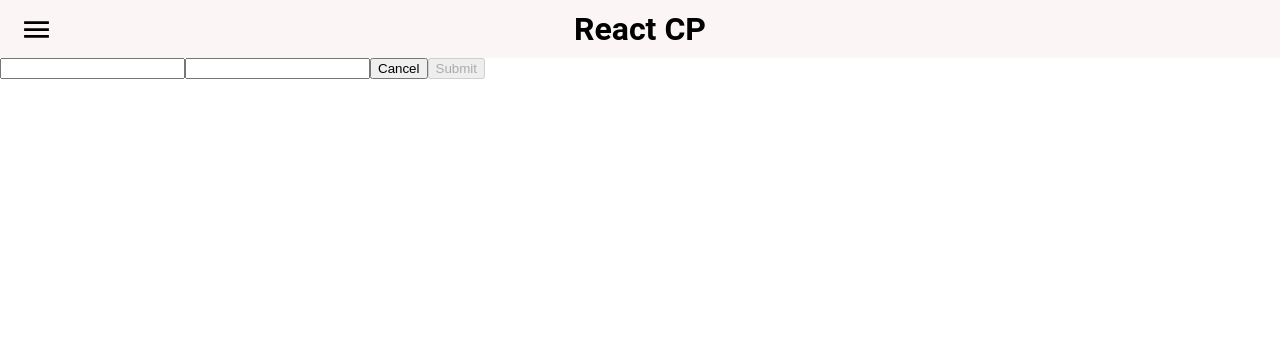
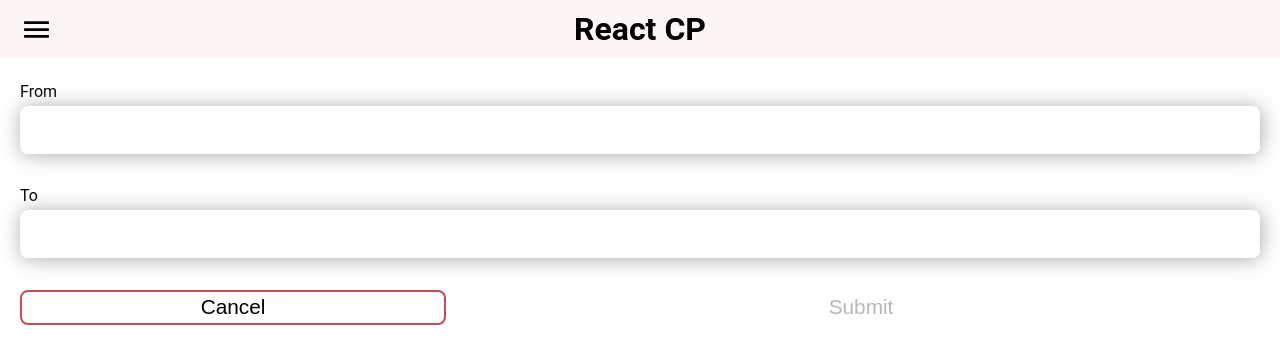
Before and after one commit to MaxKichiy/React-CP, a React (Create React App) app: page /new in a window 1280 px wide. Shown: the top 364 px of the page. Built offline with nearby package versions, Linux system fonts and the light colour scheme.

Commit message:
handle nothing to show, add functionality copy to clipboard, add coppied popup

```diff
--- a/src/components/Layout/Main/Index.js
+++ b/src/components/Layout/Main/Index.js
@@ -1,21 +1,52 @@
+import { useState } from 'react';
+import { Link } from 'react-router-dom';
+import PopUp from '../PopUp';
 import Item from './Item';
 
 function Main({ colorList, deleteHandler }) {
+  const [isShowing, setIsShowing] = useState(false);
+
   let myColors =
     colorList &&
     colorList.map((el) => (
       <Item
-        deleteHandler={() => deleteHandler(el.id)}
+        deleteHandler={(e) => {
+          e.stopPropagation();
+          deleteHandler(el.id);
+        }}
         key={el.id}
         from={el.from}
         to={el.to}
         id={el.id}
+        onClickItem={() => {
+          navigator.clipboard.writeText(`linear-gradient(to right, ${el.from},${el.to})`);
+          newPop();
+        }}
       />
     ));
+
+  let newPop = () => {
+    setIsShowing(true);
+    setTimeout(() => {
+      setIsShowing(false);
+    }, 2000);
+  };
   return (
     <section className='main'>
+      {isShowing && <PopUp />}
       <div className='main__wrapper'>
-        <ul className='main__list'>{myColors}</ul>
+        <ul className='main__list'>
+          {myColors.length >= 1 ? (
+            myColors
+          ) : (
+            <h2 style={{ textAlign: 'center', marginTop: '5rem' }}>
+              <Link className='main__title' to='/new'>
+                Добавьте
+              </Link>
+              &nbsp; свой любимый градиент
+            </h2>
+          )}
+        </ul>
       </div>
     </section>
   );
--- a/src/components/Layout/Main/Item.js
+++ b/src/components/Layout/Main/Item.js
@@ -1,20 +1,25 @@
 import { Link } from 'react-router-dom';
 
-function Item({ from, to, deleteHandler, id }) {
+function Item({ from, to, deleteHandler, id, onClickItem }) {
   return (
-    <li className='main__item'>
+    <li onClick={onClickItem} className='main__item'>
       <div
         style={{ background: `linear-gradient(to right, ${from},${to})` }}
         className='main__item-color'></div>
       <div className='main__item-name'>
         {from} {to}
       </div>
-      <span onClick={deleteHandler} className='main__item-del'>
-        &times;
-      </span>
-      <Link to={`/edit/${id}`} className='main__item-del'>
-        &hearts;
-      </Link>
+      <div className='main__item-panel'>
+        <span onClick={deleteHandler} className='main__item-del'>
+          &times;
+        </span>
+        <Link onClick={(e) => e.stopPropagation()} to={`/edit/${id}`} className='main__item-del'>
+          <svg xmlns='http://www.w3.org/2000/svg' height='24' viewBox='0 0 24 24' width='24'>
+            <path d='M0 0h24v24H0z' fill='none' />
+            <path d='M3 17.25V21h3.75L17.81 9.94l-3.75-3.75L3 17.25zM20.71 7.04c.39-.39.39-1.02 0-1.41l-2.34-2.34c-.39-.39-1.02-.39-1.41 0l-1.83 1.83 3.75 3.75 1.83-1.83z' />
+          </svg>
+        </Link>
+      </div>
     </li>
   );
 }
--- a/src/components/Layout/New.js
+++ b/src/components/Layout/New.js
@@ -13,9 +13,7 @@ function New({ addNew, colorList, edit }) {
   const [from, setFrom] = useState(editableItem ? editableItem[0].from : editableItem);
   const [to, setTo] = useState(editableItem ? editableItem[0].to : editableItem);
   const [matchFrom, setMatchFrom] = useState(isEdit ? true : false);
-  console.log('🚀 ~ file: New.js ~ line 16 ~ New ~ matchFrom', matchFrom);
   const [matchTo, setMatchTo] = useState(isEdit ? true : false);
-  console.log('🚀 ~ file: New.js ~ line 17 ~ New ~ matchTo', matchTo);
 
   const history = useHistory();
 
@@ -57,20 +55,75 @@ function New({ addNew, colorList, edit }) {
   let disabled = matchFrom && matchTo;
 
   let form = (
-    <form onSubmit={formHandler}>
-      <input onChange={inputHandler} type='text' required name='from' value={from} />
-      <input onChange={inputHandler} type='text' required name='to' value={to} />
-      <button>Cancel</button>
-      <button disabled={!disabled}>Submit</button>
+    <form className='new__form' onSubmit={formHandler}>
+      <label>
+        From
+        <input
+          className='new__input'
+          onChange={inputHandler}
+          type='text'
+          required
+          name='from'
+          value={from}
+        />
+      </label>
+      <label>
+        To
+        <input
+          className='new__input'
+          onChange={inputHandler}
+          type='text'
+          required
+          name='to'
+          value={to}
+        />
+      </label>
+      <div className='new__button-wrapper'>
+        <button
+          type='button'
+          className='new__button button button-secondary'
+          onClick={() => history.push('/')}>
+          Cancel
+        </button>
+        <button className='new__button button button-main' disabled={!disabled}>
+          Submit
+        </button>
+      </div>
     </form>
   );
   if (isEdit) {
     form = (
-      <form onSubmit={editHandler}>
-        <input onChange={inputHandler} type='text' required name='from' value={from} />
-        <input onChange={inputHandler} type='text' required name='to' value={to} />
-        <button>Cancel</button>
-        <button disabled={!disabled}>Submit</button>
+      <form className='new__form' onSubmit={editHandler}>
+        <label>
+          From
+          <input
+            className='new__input'
+            onChange={inputHandler}
+            type='text'
+            required
+            name='from'
+            value={from}
+          />
+        </label>
+        <input
+          className='new__input'
+          onChange={inputHandler}
+          type='text'
+          required
+          name='to'
+          value={to}
+        />
+        <div className='new__button-wrapper'>
+          <button
+            type='button'
+            onClick={() => history.push('/')}
+            className='new__button button button-secondary'>
+            Cancel
+          </button>
+          <button className='new__button button button-main' disabled={!disabled}>
+            Submit
+          </button>
+        </div>
       </form>
     );
   }
--- /dev/null
+++ b/src/components/Layout/PopUp.js
@@ -0,0 +1,11 @@
+import React from 'react';
+
+function PopUp() {
+  return (
+    <div className='popup'>
+      <p>Coppied!</p>
+    </div>
+  );
+}
+
+export default PopUp;
--- a/src/scss/components/header.scss
+++ b/src/scss/components/header.scss
@@ -7,7 +7,7 @@
     justify-content: center;
     align-items: center;
   }
-  &__nav-list {
+  // &__nav-list {
   // position: fixed;
   // left: 0;
   // top: 0;
@@ -16,16 +16,18 @@
   // height: 100vh;
   // padding-top: 200px;
   // display: none;
-  }
+  // }
   &__menu-button {
     position: absolute;
     height: 33px;
     left: 0;
+    cursor: pointer;
   }
 }
 .nav {
   &__list {
     position: fixed;
+    z-index: 2;
     left: 0;
     top: 0;
     width: 60%;
--- a/src/scss/components/main.scss
+++ b/src/scss/components/main.scss
@@ -3,7 +3,16 @@
   &__wrapper {
     padding: 10px 20px;
   }
+  &__title {
+    color: #0f52ba;
+    border-bottom: 2px solid transparent;
+    transition: all 0.15s;
+    &:hover {
+      border-bottom: 2px solid #0f52ba;
+    }
+  }
   &__item {
+    position: relative;
     height: 80px;
     display: flex;
     align-items: center;
@@ -12,8 +21,16 @@
     border-bottom-left-radius: 20px;
     box-shadow: 1px 1px 20px #ccc;
     margin-bottom: 30px;
+    cursor: default;
+    &:hover .main__item-panel {
+      display: block;
+    }
+    &:hover .main__item-color {
+      animation: fullWidth 1s forwards;
+    }
   }
   &__item-color {
+    position: absolute;
     width: 100px;
     height: 100%;
   }
@@ -21,9 +38,51 @@
     font-size: 2rem;
     text-align: center;
     flex-grow: 1;
+    z-index: 1;
+    filter: drop-shadow(0px 0px 5px #fff);
+  }
+
+  &__item-panel {
+    z-index: 1;
+    display: none;
+    position: absolute;
+    right: 20px;
+    animation: showUp 0.17s ease-in;
   }
   &__item-del {
     font-size: 2rem;
     margin-right: 1rem;
+    cursor: pointer;
+    filter: drop-shadow(0px 0px 5px #fff);
   }
 }
+
+.popup {
+  z-index: 1;
+  margin: 0;
+  top: 90%;
+  left: 50%;
+  transform: translate(-50%, -90%);
+  position: absolute;
+  padding: 0.1rem 2rem;
+  border-radius: 30px;
+  background-color: #ccc;
+  border: 1px solid #999;
+}
+
+@keyframes showUp {
+  0% {
+    opacity: 0;
+  }
+  100% {
+    opacity: 1;
+  }
+}
+@keyframes fullWidth {
+  0% {
+    width: 100px;
+  }
+  100% {
+    width: 100%;
+  }
+}
--- a/src/scss/components/new.scss
+++ b/src/scss/components/new.scss
@@ -0,0 +1,28 @@
+.new {
+  padding: 1.5rem 20px;
+
+  &__form {
+    display: flex;
+    flex-direction: column;
+    justify-content: center;
+  }
+  &__input {
+    border: none;
+    height: 3rem;
+    width: 100%;
+    border-radius: 8px;
+    box-shadow: 1px 1px 20px #aaa;
+    margin-bottom: 2rem;
+    margin-top: 0.3rem;
+    font-size: 1.5rem;
+    padding: 0 1rem;
+  }
+  &__button-wrapper {
+    display: flex;
+    justify-content: space-between;
+  }
+
+  label {
+    color: #000;
+  }
+}
--- a/src/scss/index.scss
+++ b/src/scss/index.scss
@@ -14,6 +14,9 @@ a {
   text-decoration: none;
   color: #000;
 }
+* {
+  box-sizing: border-box;
+}
 
 body {
   padding: 0;
@@ -22,3 +25,34 @@ body {
   font-size: 16px;
   color: #000;
 }
+
+.button {
+  flex-grow: 1;
+  height: 35px;
+  border-radius: 8px;
+  background: none;
+  font-size: 1.3rem;
+  border: 2px solid #000;
+  cursor: pointer;
+  &:disabled {
+    border: none;
+  }
+  &.button-secondary {
+    margin-right: 1rem;
+    width: 30%;
+    border-color: rgb(192, 79, 79);
+    font-size: 1.3rem;
+    &:active {
+      color: #fff;
+      background-color: rgb(192, 79, 79);
+    }
+  }
+  &.button-main {
+    width: 60%;
+    border-color: rgb(113, 212, 113);
+    &:active {
+      color: #fff;
+      background-color: rgb(113, 212, 113);
+    }
+  }
+}
```
Also changed, not shown: src/icons/create-24px.svg (added). Lines whose indentation alone changed are shown as unchanged.
